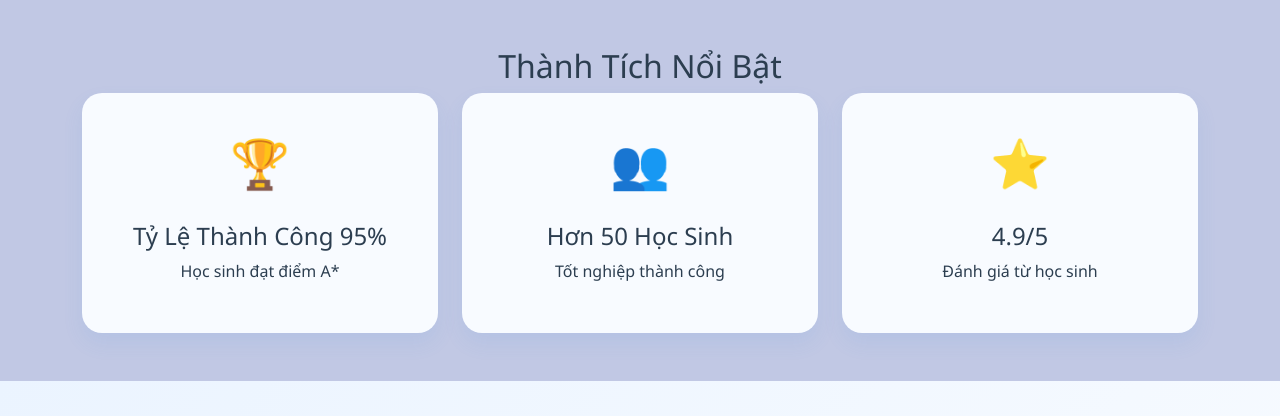
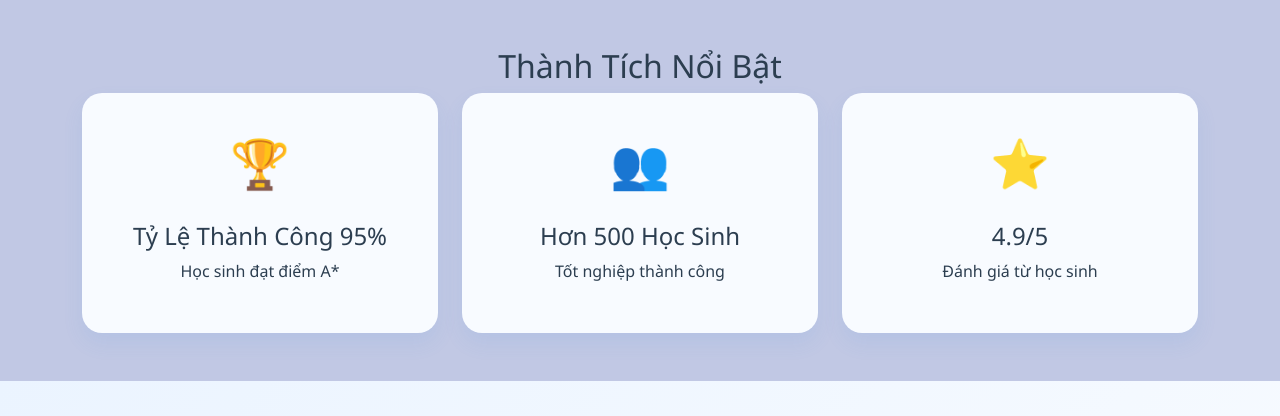
Before and after one commit to LeVanAnh0301/course_landingpage, a Flask app: page / in a window 1280 px wide. Shown: the part 1614-2030 px from the top of the page. Run offline with Flask 2, Linux system fonts and the light colour scheme.

Commit message:
change student number

```diff
--- a/templates/index.html
+++ b/templates/index.html
@@ -114,7 +114,7 @@
                 </div>
             </div>
             <div class="text-center mt-4">
-                <a href="{{ url_for('course_detail') }}" class="btn btn-primary btn-lg">
+                <a href="{{ url_for('course_detail1') }}" class="btn btn-primary btn-lg">
                     <span data-lang="vi">Xem Chi Tiết Khóa Học</span>
                     <span class="d-none" data-lang="en">View Course Details</span>
                     <i class="fas fa-arrow-right ms-2"></i>
@@ -141,8 +141,8 @@
                 <div class="col-md-4">
                     <div class="achievement-card text-center">
                         <div class="achievement-icon">👥</div>
-                        <h4 data-lang="vi">Hơn 50 Học Sinh</h4>
-                        <h4 class="d-none" data-lang="en">50+ Students</h4>
+                        <h4 data-lang="vi">Hơn 500 Học Sinh</h4>
+                        <h4 class="d-none" data-lang="en">500+ Students</h4>
                         <p data-lang="vi">Tốt nghiệp thành công</p>
                         <p class="d-none" data-lang="en">Successfully graduated</p>
                     </div>
```
